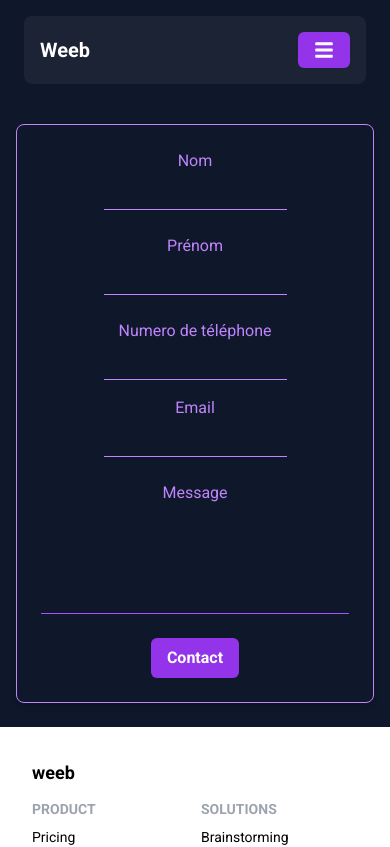
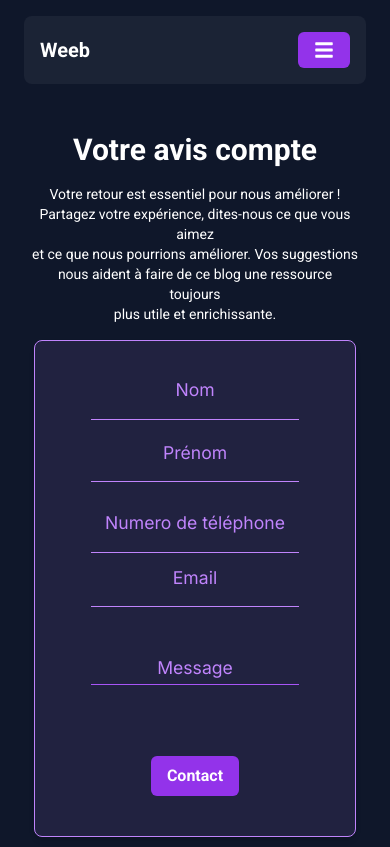
Before and after one commit to kenza15a/weeb_project_front, a React (Create React App) app: page /contact in a window 390 px wide. Shown: the top 847 px of the page. Built offline with nearby package versions, Linux system fonts and the light colour scheme.

Commit message:
contact/desktop and mobile hero section inhanced

```diff
--- a/package.json
+++ b/package.json
@@ -3,6 +3,7 @@
   "version": "0.1.0",
   "private": true,
   "dependencies": {
+    "@fontsource/inter": "^5.1.1",
     "@fontsource/roboto": "^5.1.1",
     "clsx": "^2.1.1",
     "cra-template": "1.2.0",
--- a/src/App.js
+++ b/src/App.js
@@ -1,4 +1,5 @@
 import { BrowserRouter as Router, Routes, Route } from "react-router-dom";
+import "@fontsource/inter"; // Defaults to 400 weight
 
 import Header from "./components/Home/Header/Header";
 import HomePage from "./pages/HomePage/HomePage";
--- a/src/components/Contact/ContactForm/ContactForm.jsx
+++ b/src/components/Contact/ContactForm/ContactForm.jsx
@@ -21,8 +21,11 @@ const ContactForm = () => {
   };
 
   return (
-    <div className="w-full max-w-lg mx-auto p-6 border border-headings rounded-lg shadow-md bg-[rgba(175, 82, 222, 1)]">
-      <form onSubmit={handleSubmit} className="flex flex-col items-center gap-6">
+    <section className="w-full max-w-[90%] md:max-w-[60%] lg:max-w-[50%] mx-auto p-8 md:p-3 border border-headings rounded-lg shadow-md bg-[rgba(192,132,252,0.1)]">
+      <form
+        onSubmit={handleSubmit}
+        className="flex flex-col  gap-y-8 py-2 px-6"
+      >
         <div className="grid grid-cols-1 md:grid-cols-2 gap-6">
           <Input
             label="Nom"
@@ -42,7 +45,7 @@ const ContactForm = () => {
           <Input
             label="Numero de téléphone"
             type="text"
-            name="email"
+            name="phoneNumber"
             value={formData.phoneNumber}
             onChange={handleChange}
           />{" "}
@@ -61,9 +64,9 @@ const ContactForm = () => {
           value={formData.message}
           onChange={handleChange}
         />
-        <Button text="Contact" type="submit" className="!max-w-max m-x-auto" />
+        <Button text="Contact" type="submit" className="!max-w-max !mx-auto" />
       </form>
-    </div>
+    </section>
   );
 };
 
--- a/src/components/Form/Input/Input.jsx
+++ b/src/components/Form/Input/Input.jsx
@@ -2,14 +2,16 @@ import React from "react";
 
 const Input = ({ label, type = "text", name, value, onChange, className }) => {
   return (
-    <div className="w-full flex flex-col items-center">
-      <label className="block text-headings mb-1">{label}</label>
+    <div className="w-full flex flex-col relative">
+      <label className="text-headings  text-md leading-none -mb-[8px] text-center text-[1.1rem] ">
+        {label}
+      </label>
       <input
         type={type}
         name={name}
         value={value}
         onChange={onChange}
-        className={`w-full bg-transparent border-b border-headings focus:border-1 focus:border-headings  py-1 text-white ${className}`}
+        className={`w-full bg-transparent border-b border-headings focus:border-2 focus:border-headings focus:mt-3 outline-none py-[2px] text-white ${className}`}
       />
     </div>
   );
--- a/src/components/Form/TextArea/TextArea.jsx
+++ b/src/components/Form/TextArea/TextArea.jsx
@@ -2,13 +2,15 @@ import React from "react";
 
 const TextArea = ({ label, name, value, onChange, className }) => {
   return (
-    <div className="w-full flex flex-col items-center">
-      <label className="block text-headings mb-1">{label}</label>
+    <div className="w-full flex flex-col items-center mt-4">
+      <label className="block text-headings  text-md mb-[2px] text-[1.1rem]">
+        {label}
+      </label>
       <textarea
         name={name}
         value={value}
         onChange={onChange}
-        className={`w-full bg-transparent border-b border-purple-500 focus:outline-1 focus:border-headings py-1 text-white resize-none ${className}`}
+        className={`w-full max-h-[40px] md:max-h-[80px]  md:max-w-[60%]  bg-transparent border-t border-purple-500 focus:border-2 focus:border-headings focus:mt-3 outline-none py-1 text-white resize-none ${className}`}
         rows="4"
       />
     </div>
--- a/src/components/Home/Hero/Hero.jsx
+++ b/src/components/Home/Hero/Hero.jsx
@@ -1,11 +1,36 @@
 import React from "react";
 import Button from "../../Button/Button";
-const Hero = ({ title, description, image }) => {
+import clsx from "clsx";
+
+const Hero = ({
+  title,
+  description,
+  image,
+  displayButton,
+  displayImage,
+  centeredDescription,
+  className,
+  ...props
+}) => {
   return (
-    <section className="flex flex-col justify-center items-center gap-4  p-4">
-      <h1 className="text-3xl md:text-6xl md:text-center">{title}</h1>
+    <section
+      className={clsx(
+        "flex flex-col justify-center items-center gap-4 p-4",
+        className
+      )}
+    >
+      <h1 className="text-3xl text-left md:text-6xl md:text-center text-white font-bold">
+        {title}
+      </h1>
+
       {/* Handle line breaks */}
-      <p className="text-white text-sm  md:text-center">
+      <p
+        className={
+          centeredDescription
+            ? "text-white text-sm text-center"
+            : "text-white text-sm md:text-center"
+        }
+      >
         {description.split("\n").map((line, index) => (
           <React.Fragment key={index}>
             {line}
@@ -13,20 +38,30 @@ const Hero = ({ title, description, image }) => {
           </React.Fragment>
         ))}
       </p>
-      <div className="flex flex-col md:flex-row justify-center items-center mt-4 gap-4">
+
+      {/* Conditionally render buttons */}
+      {displayButton && (
+        <div className="w-full flex flex-col md:flex-row justify-center items-center mt-4 gap-4">
           <Button
             text="Découvrir les articles"
             type="button"
             variant="accent"
-          className="!min-w-max px-12 md:px-4"
+            className="!min-w-max px-16 md:px-4"
           />
           <Button
-          text="Sabonner a la newsletter "
+            text="S'abonner à la newsletter"
             variant="clear"
-          className="!min-w-max px-8 md:px-4"
+            className="!min-w-max px-14 md:px-4"
           />
         </div>
-      <img src={image} alt="hero" className="w-max h-max" />
+      )}
+
+      {/* Conditionally render image */}
+      {displayImage && (
+        <div className="md:w-[60%] md:h-[30%]">
+          <img src={image} alt="hero" className="w-full h-full" />
+        </div>
+      )}
     </section>
   );
 };
--- a/src/index.css
+++ b/src/index.css
@@ -1,3 +1,4 @@
+
 body {
   margin: 0;
   font-family: -apple-system, BlinkMacSystemFont, 'Segoe UI', 'Roboto', 'Oxygen',
--- a/src/pages/HomePage/CotactPage/ContactPage.jsx
+++ b/src/pages/HomePage/CotactPage/ContactPage.jsx
@@ -1,9 +1,18 @@
 import React from "react";
 import ContactForm from "../../../components/Contact/ContactForm/ContactForm";
+import Hero from "../../../components/Home/Hero/Hero";
 
 const ContactPage = () => {
+  const heroDescription =
+    "Votre retour est essentiel pour nous améliorer ! Partagez votre expérience, dites-nous ce que vous aimez\n et ce que nous pourrions améliorer. Vos suggestions nous aident à faire de ce blog une ressource toujours\n plus utile et enrichissante. ";
   return (
-    <main className="bg-main flex-grow w-full justify-center items-center py-6 px-4 ">
+    <main className="bg-main flex-grow w-full justify-center items-center pt-4 pb-8 md:py-10 px-4 ">
+      <Hero
+        className="w-full"
+        title=" Votre avis compte"
+        description={heroDescription}
+        centeredDescription={true} // center the discription in the mobile
+      />
       <ContactForm />
     </main>
   );
--- a/src/pages/HomePage/HomePage.jsx
+++ b/src/pages/HomePage/HomePage.jsx
@@ -21,10 +21,20 @@ const HomePage = () => {
   const heroTitleParts = [
     [
       { text: "Explorez le", className: "text-white font-bold" },
-      { text: "Web", className: "text-heading" },
+      { text: "Web", className: "text-heading font-thin" },
       { text: "sous toutes", className: "text-white font-bold" },
     ],
-    [{ text: "ses facettes", className: "text-white font-bold" }],
+    [
+      {
+        text: "ses ",
+        className: "text-white font-bold ",
+      },
+      {
+        text: " facettes",
+        className:
+          "text-white font-bold border-b border-headings border-b-[7px]",
+      },
+    ],
   ];
   const logos = [logo1, logo2, logo3, logo4, logo5];
   // Hero description with line breaks
@@ -80,10 +90,18 @@ const HomePage = () => {
                 <span
                   className={clsx(
                     heroTitleParts[1][0].className,
-                    "col-span-2 row-span-1"
+                    "ml-2 col-span-1 row-span-1"
                   )}
                 >
                   {heroTitleParts[1][0].text}
+                </span>
+                <span
+                  className={clsx(
+                    heroTitleParts[1][0].className,
+                    "col-span-1 row-span-1"
+                  )}
+                >
+                  {heroTitleParts[1][1].text}
                 </span>
               </div>
             </div>
@@ -91,6 +109,8 @@ const HomePage = () => {
         }
         description={heroDescription}
         image={desktopImage}
+        displayButton
+        displayImage
       />
       <Testimonials titleText="Ils nous font confiance" imagesArray={logos} />
       {/* First Section - Text on Left */}
--- a/src/tailwind.css
+++ b/src/tailwind.css
@@ -3,10 +3,15 @@
 @tailwind utilities;
 /*import roboto font*/
 @import '@fontsource/roboto';
+@import "@fontsource/inter";
 
 
 body {
     @apply font-roboto;
+}
+
+label {
+    @apply font-inter;
 }
 
 /* Custom utility classes */
--- a/tailwind.config.js
+++ b/tailwind.config.js
@@ -11,6 +11,11 @@ module.exports = {
       },
       fontFamily: {
         roboto: ["Roboto", "sans-serif"],
+        inter: ["Inter", "sans-serif"], // Add Inter
+
+      },
+      fontSize: {
+        "label-input-text": "25px", // Custom font size
       },
     },
   },
```
Also changed, not shown: 1 other file (tests, documents, lock files or other folders). Lines whose indentation alone changed are shown as unchanged.
